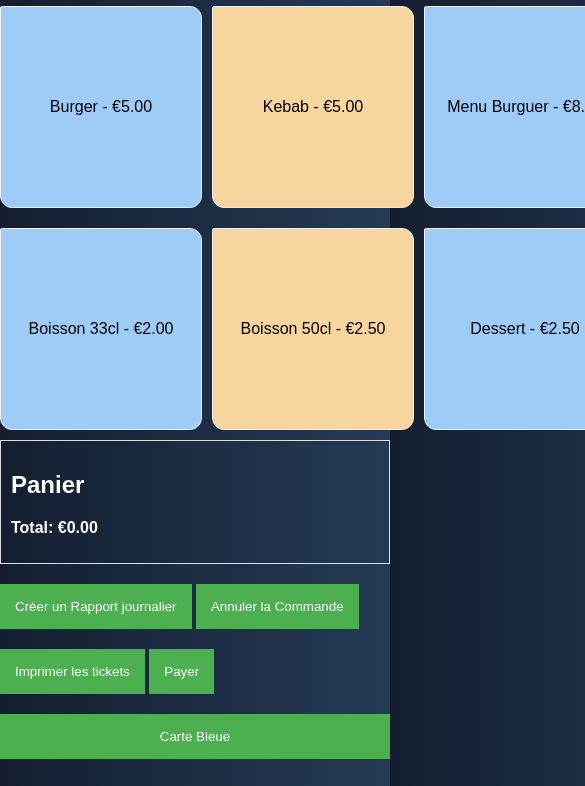
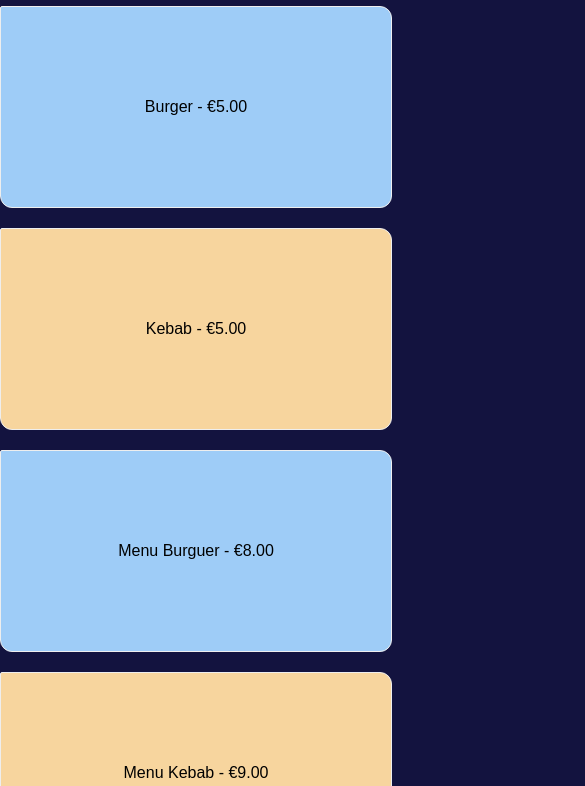
Before and after one commit to leandroBarbosaFR/Till, a plain HTML site: page index.html in a window 390 px wide. Shown: the part 102-888 px from the top of the page, 585 px wide, since content can reach past the window. Drawn offline with Linux system fonts and the light colour scheme; some packages are replaced by stand-ins of ours; a script that the page names is missing.

Commit message:
Updated grid values for mobile

```diff
--- a/styles.css
+++ b/styles.css
@@ -2,7 +2,7 @@ body {
   font-family: 'Arial', sans-serif;
   margin: 0;
   padding: 0;
-  background-image: linear-gradient(to right, #141e30, #243b55);
+  background-color: rgb(19, 19, 63);
 }
 
 .container {
@@ -14,6 +14,17 @@ body {
   display: grid;
   grid-template-columns: repeat(12, 1fr);
   gap: 10px;
+}
+
+/* if its mobile the grid will be repeat 6 */
+@media (max-width: 739px) {
+  .grid-container {
+    grid-template-columns: repeat(3, 1fr);
+  }
+
+  .item {
+   min-width: 100%;
+  }
 }
 
 h1 {
```
